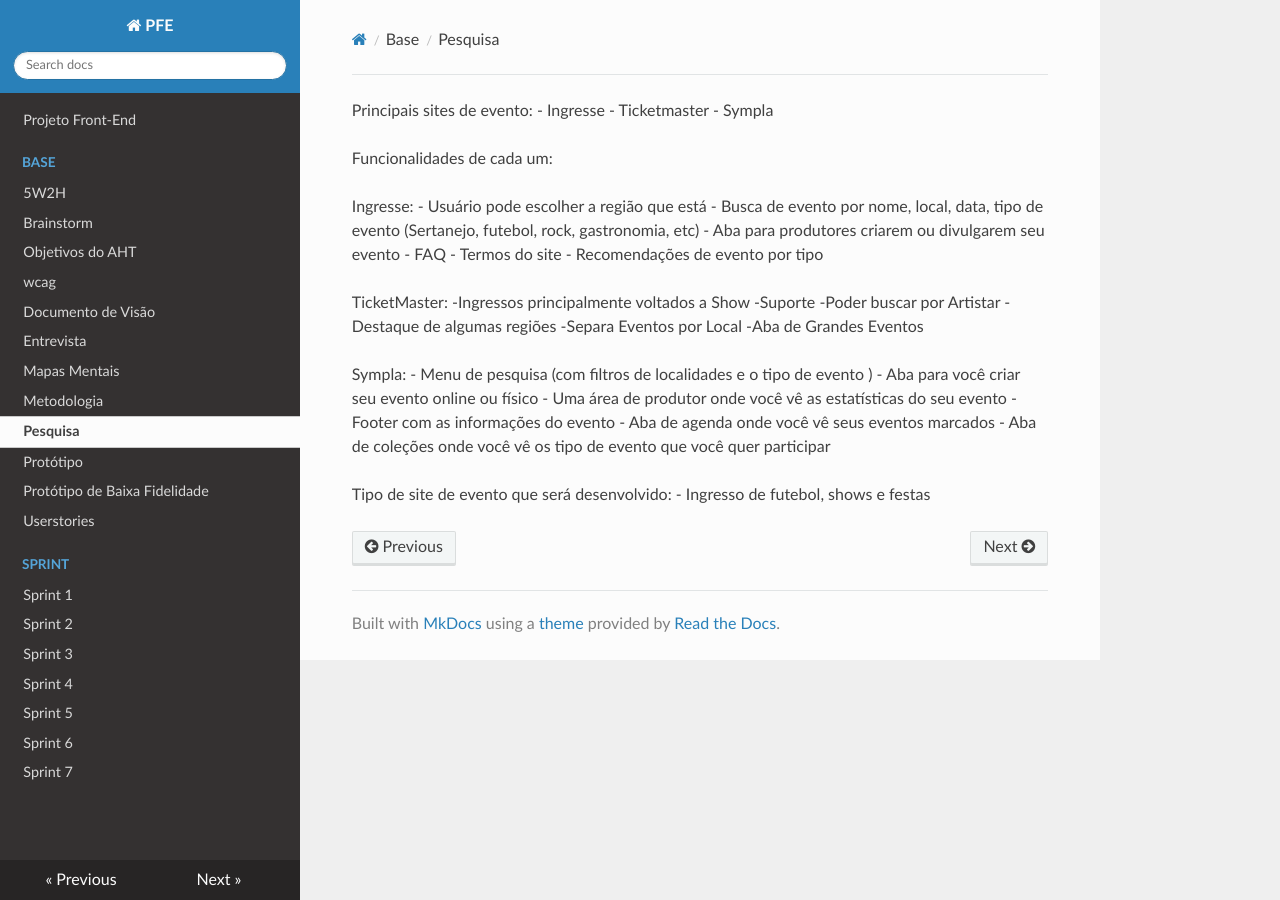
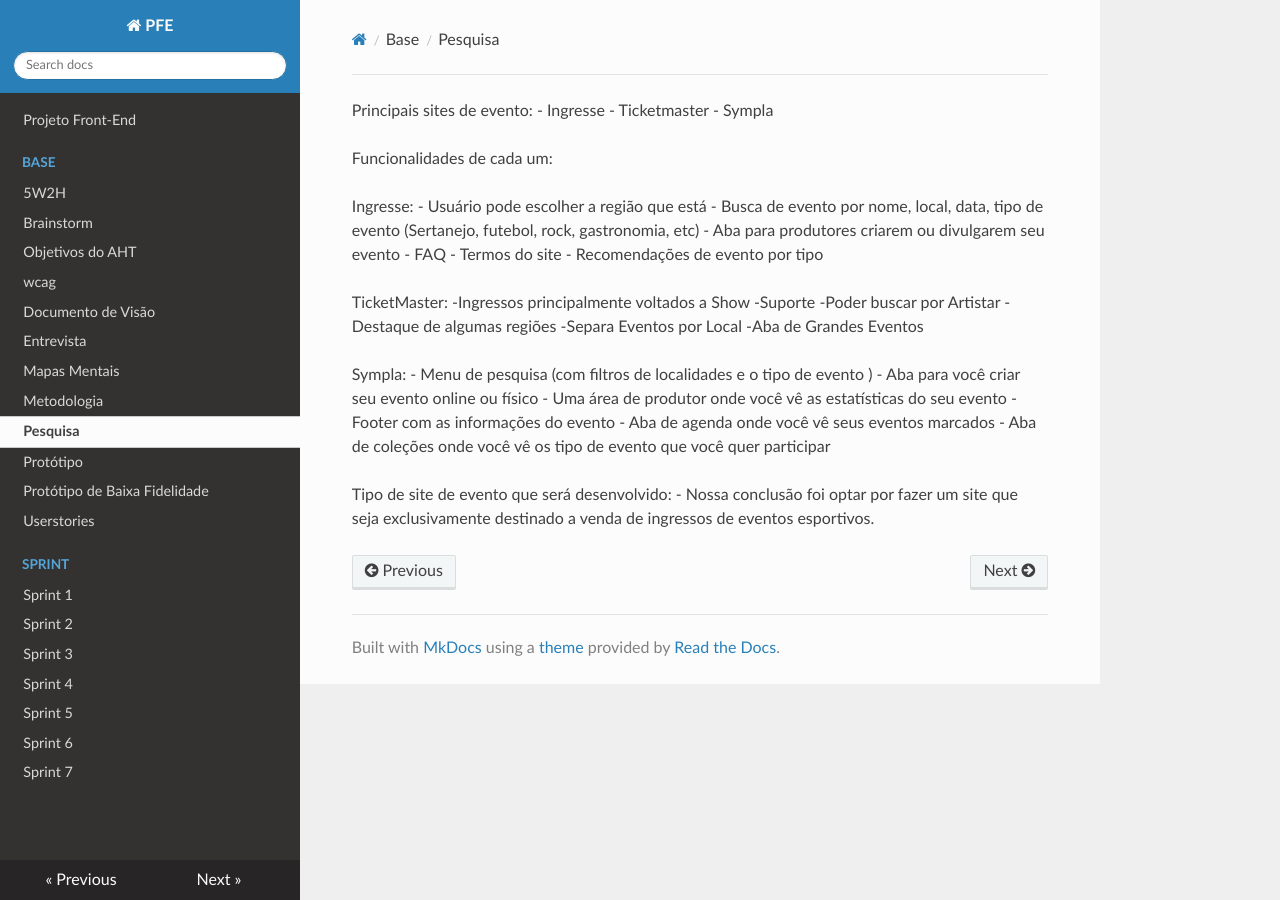
Before and after one commit to Projetos-de-Extensao/PFE_25.1_8001_I, an MkDocs documentation site: the page built from docs/base/pesquisa.md, in a window 1280 px wide. Built offline with MkDocs 1.6.1, drawn with Linux system fonts in a browser that asks for light colours; nearby versions of some CDN libraries.

Commit message:
Update pesquisa.md

```diff
--- a/docs/base/pesquisa.md
+++ b/docs/base/pesquisa.md
@@ -30,4 +30,4 @@
 - Aba de coleções onde você vê os tipo de evento que você quer participar
 
 Tipo de site de evento que será desenvolvido:
-- Ingresso de futebol, shows e festas
+- Nossa conclusão foi optar por fazer um site que seja exclusivamente destinado a venda de ingressos de eventos esportivos.
```
